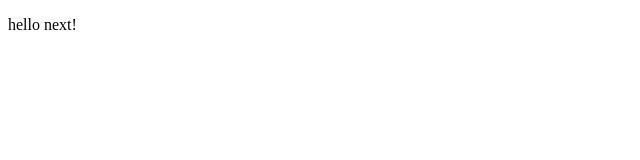
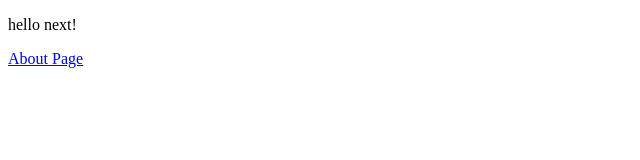
Before and after one commit to Yoomin233/my-blog, a Next.js app: page / in a window 1280 px wide. Shown: the top 160 px of the page, without its empty margins (0-640 px from the left). Built offline with nearby package versions, Linux system fonts and the light colour scheme.

Commit message:
increment

```diff
--- a/pages/about.js
+++ b/pages/about.js
@@ -1,5 +1,10 @@
+import Link from 'next/link'
+
 export default () => (
   <div>
     <p>this is about page</p>
+    <Link href='/'>
+      <a>index page</a>
+    </Link>
   </div>
 )
--- a/pages/index.js
+++ b/pages/index.js
@@ -1,6 +1,12 @@
+import Link from 'next/link'
+
 const Index = () => (
   <div>
     <p>hello next!</p>
+    <Link href='/about'>
+      <a>About Page</a>
+
+    </Link>
   </div>
 )
 
```
Also changed, not shown: 1 other file (tests, documents, lock files or other folders).
